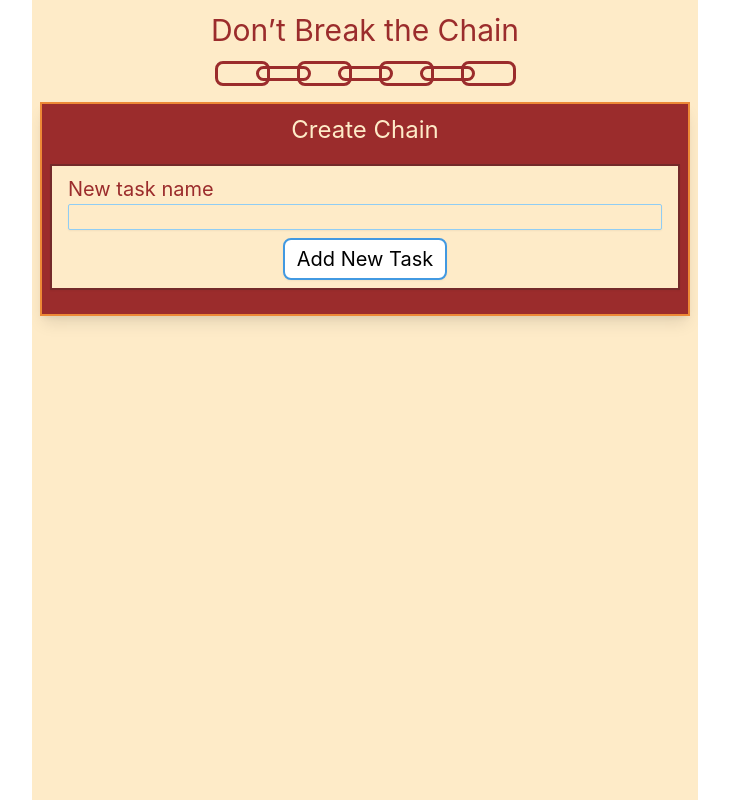
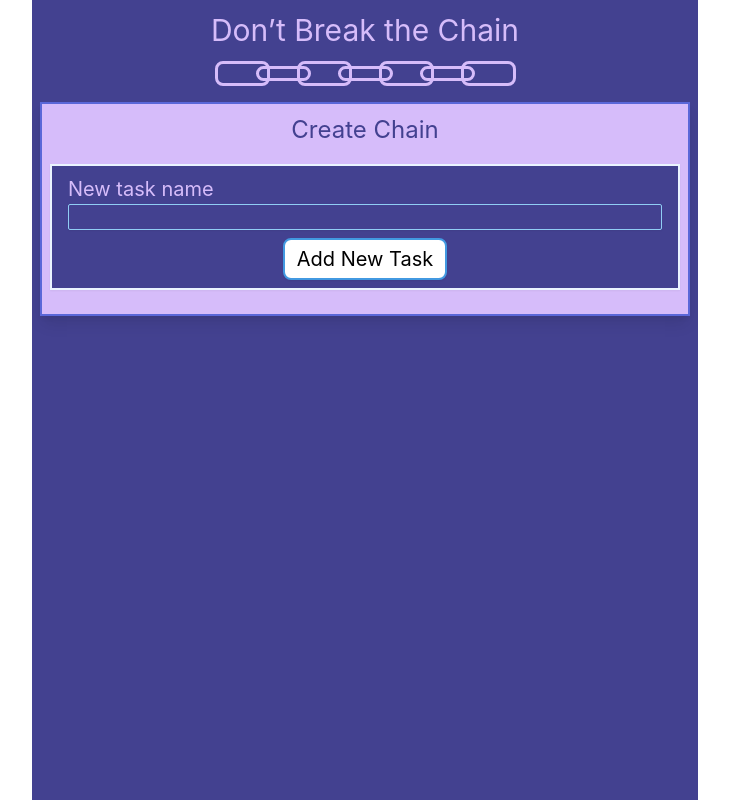
Before and after one commit to ikeshark/the-chain, a Svelte app: page / in a window 1280 px wide. Shown: the whole page, without its empty margins (275-1004 px from the left). Built offline with nearby package versions, Linux system fonts and the light colour scheme.

Commit message:
more themes and isToday changed to isFuture

```diff
--- a/src/App.svelte
+++ b/src/App.svelte
@@ -29,6 +29,7 @@
 			invertBg: 'bg-red-800',
 			invertBorder: 'border-orange-500',
 			invertText: 'text-orange-200',
+			name: 'day',
 		},
 		night: {
 			bg: 'bg-gray-800',
@@ -37,11 +38,30 @@
 			invertBg: 'bg-blue-200',
 			invertBorder: 'border-blue-600',
 			invertText: 'text-gray-800',
+			name:'night'
+		},
+		green: {
+			bg: 'bg-green-800',
+			border: 'border-green-100',
+			text: 'text-yellow-300',
+			invertBg: 'bg-yellow-300',
+			invertBorder: 'border-green-600',
+			invertText: 'text-green-800',
+			name:'green'
+		},
+		indigo: {
+			bg: 'bg-indigo-800',
+			border: 'border-indigo-100',
+			text: 'text-purple-300',
+			invertBg: 'bg-purple-300',
+			invertBorder: 'border-indigo-600',
+			invertText: 'text-indigo-800',
+			name:'indigo'
 		},
 	}
 	// optional night invertBorder = border-gray-500
 	// optional night bg = bg-blue-900
-	let theme = themes.day;
+	let theme = themes.indigo;
 
 	onMount(() => {
 		if (localStorage.tasks) {
@@ -75,7 +95,7 @@
 	});
 
 	$: tasksLeft = tasks.filter(task => task.isCompleted === false).length;
-	$: isToday = (new Date().getDate() === day.getDate());
+	$: isFuture = (new Date().getDate() < day.getDate());
 	$: if (tasks.length) localStorage.setItem('tasks', JSON.stringify(tasks));
 
 	function changeTab(e) {
@@ -173,12 +193,12 @@
 				{tasks}
 				{tasksLeft}
 				{version}
-				{isToday}
+				{isFuture}
 				{theme}
 				on:toggleComplete={toggleComplete}
 	    />
 		</div>
-		{#if isToday}
+		{#if !isFuture}
 		<button
 		  class="absolute bottom-0 left-0 m-4 border-gray-800 border-solid bg-gray-200 py-1 px-3 text-2xl font-bold rounded-lg border-2"
 		  on:click={submitDay}
--- a/src/Today.svelte
+++ b/src/Today.svelte
@@ -7,7 +7,7 @@
 	export let tasksLeft;
 	export let day;
 	export let version;
-	export let isToday;
+	export let isFuture;
 	export let theme;
 
 	const dispatch = createEventDispatcher();
@@ -56,7 +56,7 @@
 		`}>
     	{title}
 
-    	{#if isToday}
+    	{#if !isFuture}
 				<input
 	    		class="float-left mt-2 mr-2"
 	    		type="checkbox"
--- a/src/User.svelte
+++ b/src/User.svelte
@@ -13,12 +13,14 @@
   }
 </script>
 
+<div class={`${theme.invertBorder} border-2 p-2 shadow-lg z-10 ${theme.invertBg} relative`}>
+	<h2 class={`${theme.invertText} text-2xl text-center`}>Themes</h2>
   <form
-  class={`${theme.text}`}
+    class={`${theme.text} ${theme.bg} p-2`}
     on:submit|preventDefault={setTheme}
   >
-  <label class="border-black border-2 border-solid p-4">
-    <span class="text-xl text-center block font-bold mb-2">Day</span>
+    <label class="flex items-center mb-1 py-2 px-4 {(theme.name === 'day') && "border-black border-2 border-solid"}">
+      <span class="mr-auto text-xl text-center font-bold">Day</span>
       <input
         name="theme"
         class="opacity-0"
@@ -27,8 +29,8 @@
       <span class={`${themes.day.bg} w-10 h-10 inline-block border border-solid border-black`}></span>
       <span class={`${themes.day.invertBg} w-10 h-10 inline-block border border-solid border-black`}></span>
     </label>
-  <label class="border-black border-2 border-solid p-4">
-    <span class="text-xl text-center block font-bold mb-2">Night</span>
+    <label class="flex items-center mb-1 py-2 px-4 {(theme.name === 'night') && "border-black border-2 border-solid"}">
+      <span class="mr-auto text-xl text-center font-bold">Night</span>
       <input
         name="theme"
         class="opacity-0"
@@ -37,5 +39,28 @@
         <span class={`${themes.night.bg} w-10 h-10 inline-block border border-solid border-black`}></span>
         <span class={`${themes.night.invertBg} w-10 h-10 inline-block border border-solid border-black`}></span>
     </label>
-  <button type="submit">Set preference</button>
+    <label class="flex items-center mb-1 py-2 px-4 {(theme.name === 'green') && "border-black border-2 border-solid"}">
+      <span class="mr-auto text-xl text-center font-bold">Green</span>
+      <input
+        name="theme"
+        class="opacity-0"
+        type="radio" value="green"
+        on:change={changeTheme}>
+      <span class={`${themes.green.bg} w-10 h-10 inline-block border border-solid border-black`}></span>
+      <span class={`${themes.green.invertBg} w-10 h-10 inline-block border border-solid border-black`}></span>
+    </label>
+    <label class="flex items-center mb-1 py-2 px-4 {(theme.name === 'indigo') && "border-black border-2 border-solid"}">
+      <span class="mr-auto text-xl text-center font-bold">Indigo</span>
+      <input
+        name="theme"
+        class="opacity-0"
+        type="radio" value="indigo"
+        on:change={changeTheme}>
+      <span class={`${themes.indigo.bg} w-10 h-10 inline-block border border-solid border-black`}></span>
+      <span class={`${themes.indigo.invertBg} w-10 h-10 inline-block border border-solid border-black`}></span>
+    </label>
+    <button
+      class="text-xl mx-auto my-4 block font-bold p-4 border-double border-8 border-black"
+      type="submit">Set preference</button>
   </form>
+</div>
```
Lines whose indentation alone changed are shown as unchanged.
